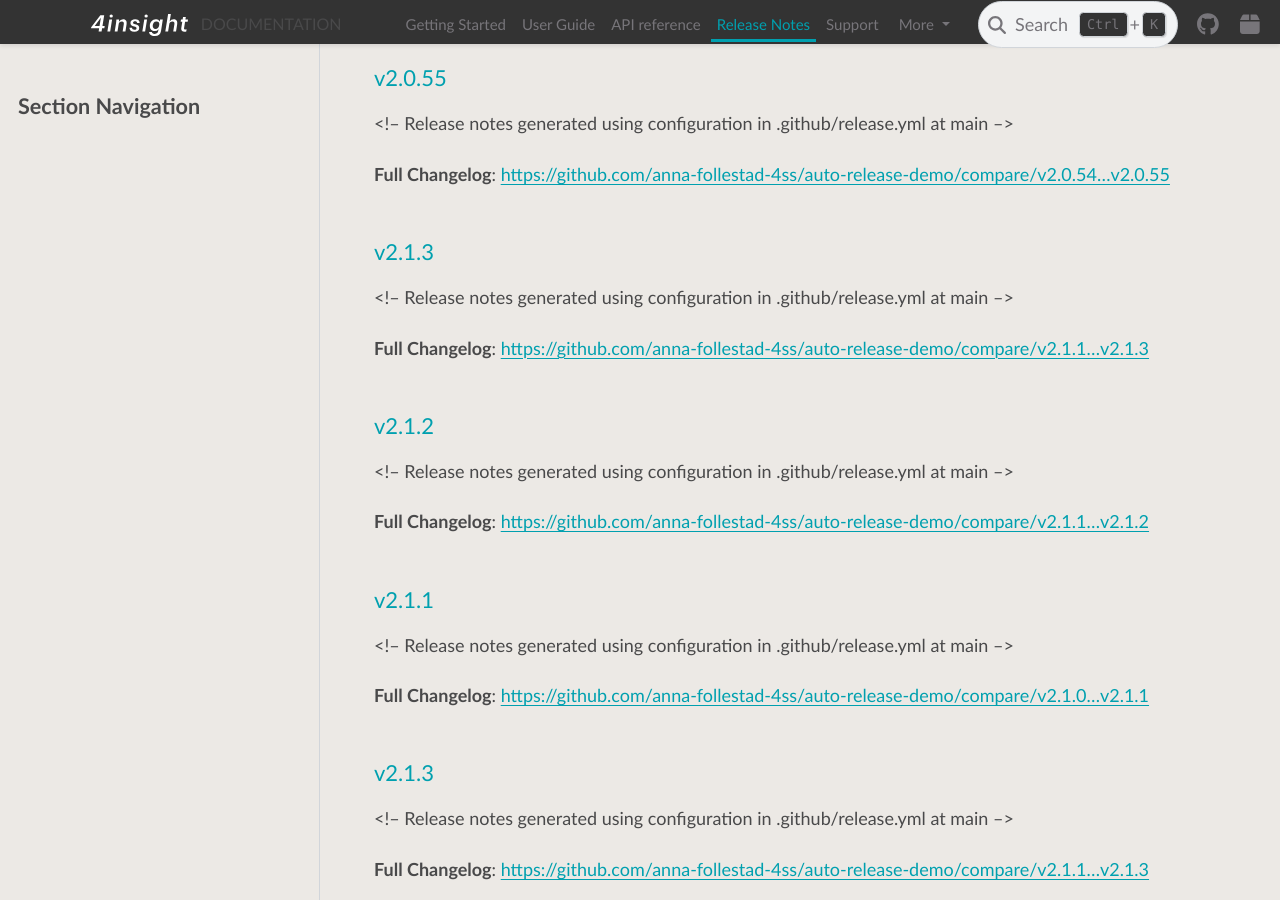
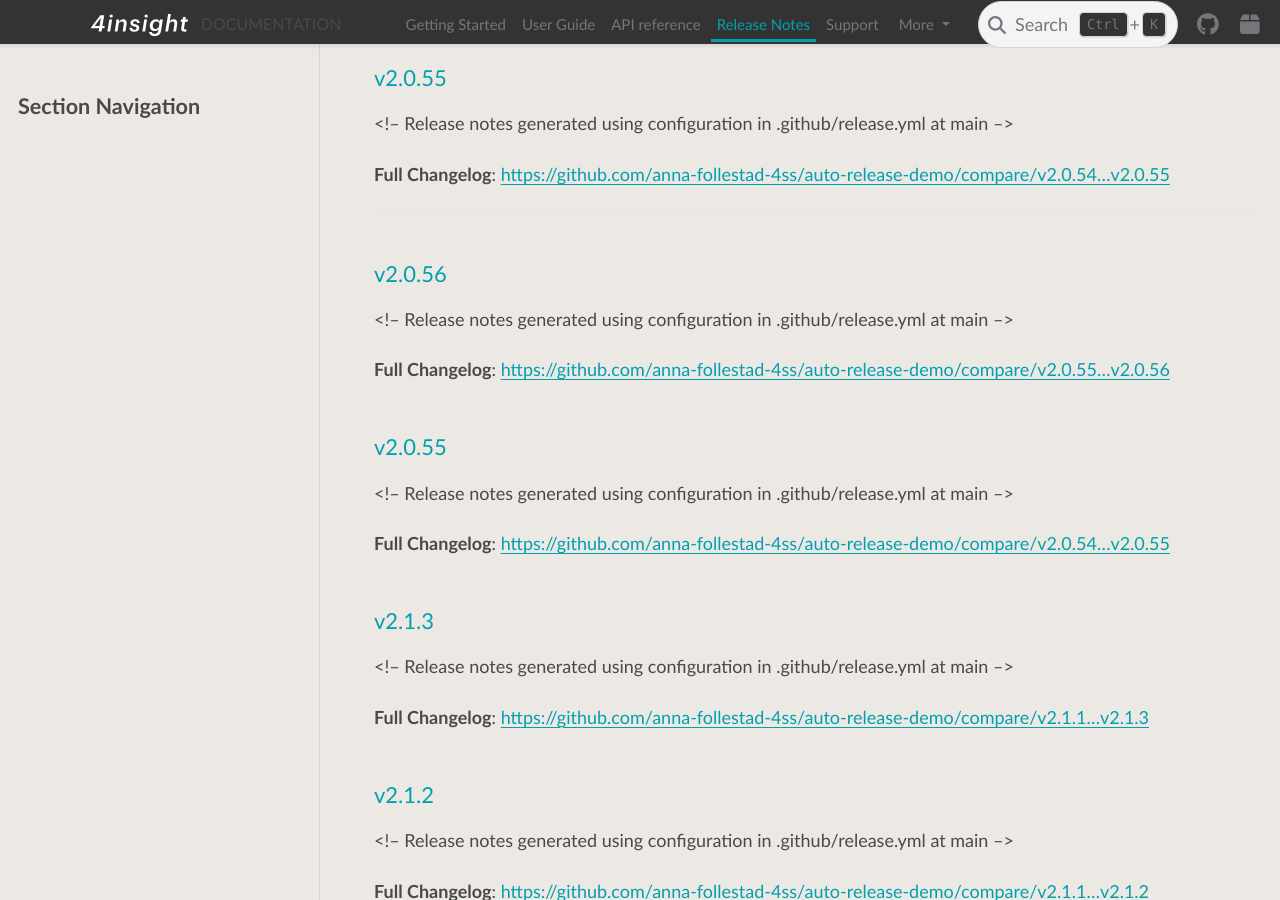
Before and after one commit to anna-follestad-4ss/auto-release-demo, a Sphinx documentation site: the page built from docs/release_notes.rst, in a window 1280 px wide and 900 px high, scrolled down 395 px. Built offline with Sphinx 7.4.7 and the PyData theme 0.15.4, drawn with Linux system fonts in a browser that asks for light colours.

Commit message:
added latest release notes from autogen

```diff
--- a/docs/release_notes.rst
+++ b/docs/release_notes.rst
@@ -1,5 +1,31 @@
 Release Notes
 =============
+
+
+------------------------------
+
+
+
+
+v2.0.56
+------------------------------
+
+<!-- Release notes generated using configuration in .github/release.yml at main -->
+
+
+
+**Full Changelog**: https://github.com/anna-follestad-4ss/auto-release-demo/compare/v2.0.55...v2.0.56
+
+
+v2.0.55
+------------------------------
+
+<!-- Release notes generated using configuration in .github/release.yml at main -->
+
+
+
+**Full Changelog**: https://github.com/anna-follestad-4ss/auto-release-demo/compare/v2.0.54...v2.0.55
+
 
 
 ------------------------------
```
